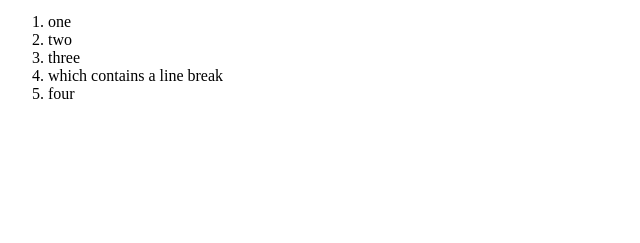
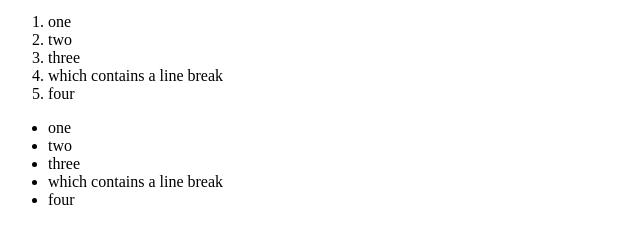
Before and after one commit to EliMyers/Starter, a plain HTML site: page index.html in a window 1280 px wide. Shown: the part 101-344 px from the top of the page, without its empty margins (0-640 px from the left). Drawn offline with Linux system fonts and the light colour scheme.

Commit message:
Update index.html

```diff
--- a/index.html
+++ b/index.html
@@ -15,5 +15,12 @@
  <li>which contains a line break</li>
  <li>four</li>
 </ol>
+  <ul>
+ <li>one</li>
+ <li>two</li>
+ <li>three</li>
+ <li>which contains a line break</li>
+ <li>four</li>
+</ul>
  </body>
 </html>
```
